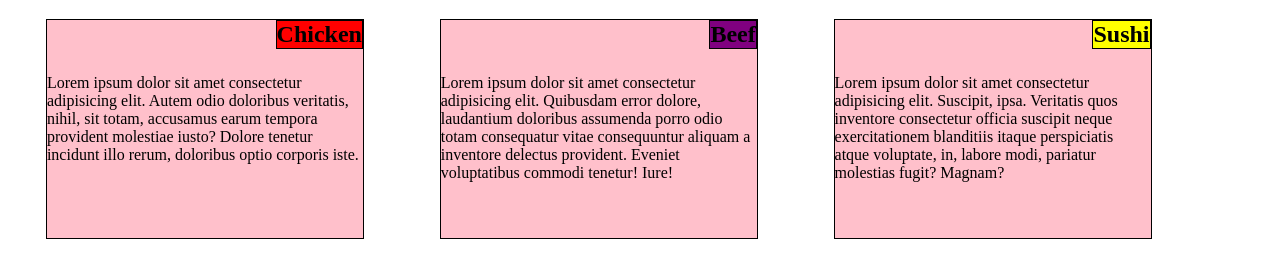
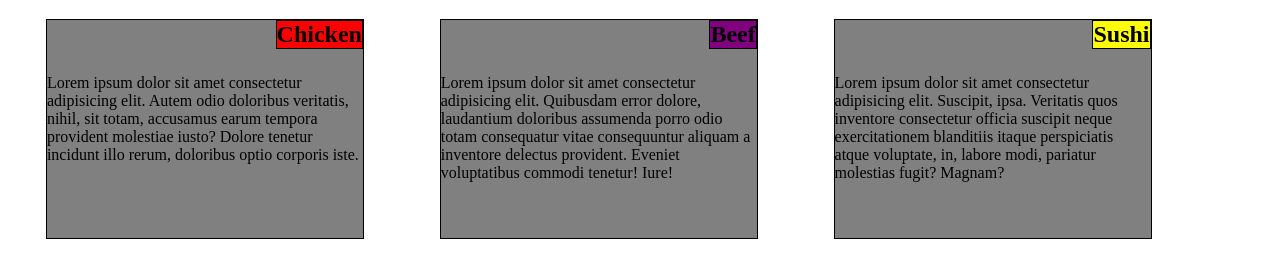
Before and after one commit to a-noob-coding/coursera-test, a plain HTML site: page mod2_solution/index.html in a window 1280 px wide. Shown: the part 61-338 px from the top of the page. Drawn offline with Linux system fonts and the light colour scheme.

Commit message:
Correction to background color

```diff
--- a/mod2_solution/css/styles.css
+++ b/mod2_solution/css/styles.css
@@ -17,7 +17,7 @@ h1 {
     border-width: 1px;
     border-style: solid;
     border-color: black;
-    background-color: pink;
+    background-color: grey;
     padding-top: 3%;
 }
 
```
